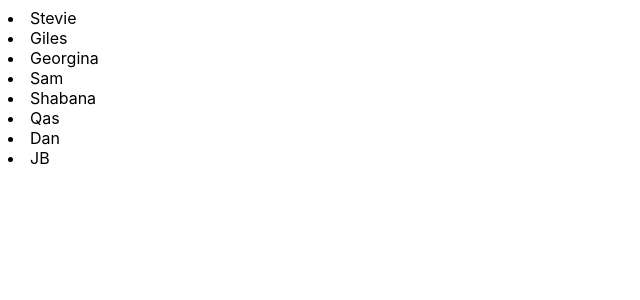
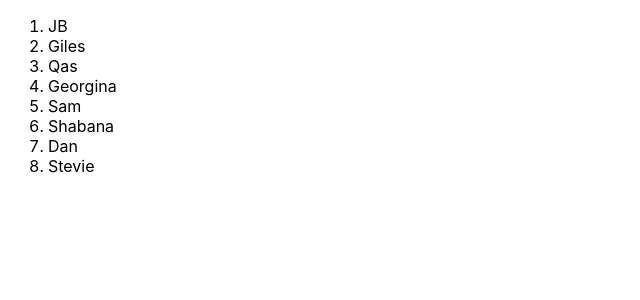
Before and after one commit to araucaria223/standup-manager, a React (Create React App) app: page / in a window 1280 px wide. Shown: the top 300 px of the page, without its empty margins (0-640 px from the left). Built offline with nearby package versions, Linux system fonts and the light colour scheme.

Commit message:
MAX-1: Added unit tests

```diff
--- a/src/App.js
+++ b/src/App.js
@@ -17,17 +17,25 @@ function App() {
   }
   */
 
-  const names = ["Dan",
-                 "Sam",
-                 "Giles",
-                 "Stevie",
-                 "Georgina",
-                 "Shabana",
-                 "Qas",
-                 "JB"];
+  const names = [
+    "Dan",
+    "Georgina",
+    "Giles",
+    "JB",
+    "Qas",
+    "Sam",
+    "Shabana",
+    "Stevie"
+  ];
 
   return (
-    names.sort( ()=>Math.random()-0.5 ).map((i) => <li>{i}</li>)
+    <ol data-testid="namelist">
+      {names
+        .sort(() => Math.random() - 0.5)
+        .map((i, index) => (
+          <li key={index}>{i}</li>
+        ))}
+    </ol>
   );
 }
 
```
Also changed, not shown: 1 other file (tests, documents, lock files or other folders).
